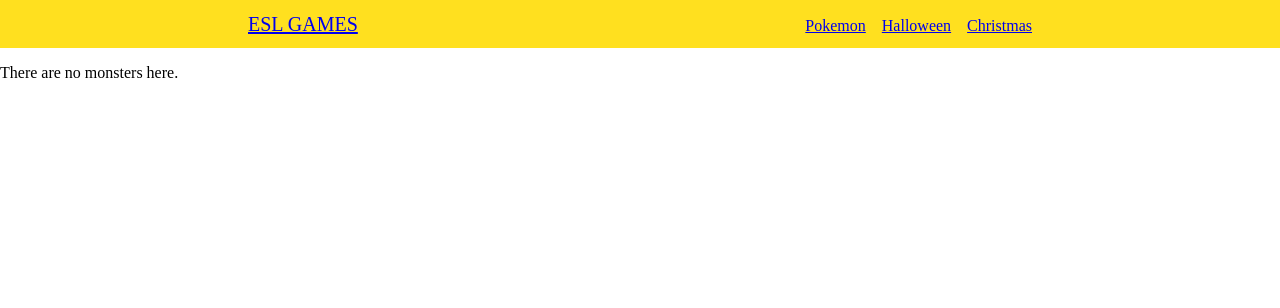
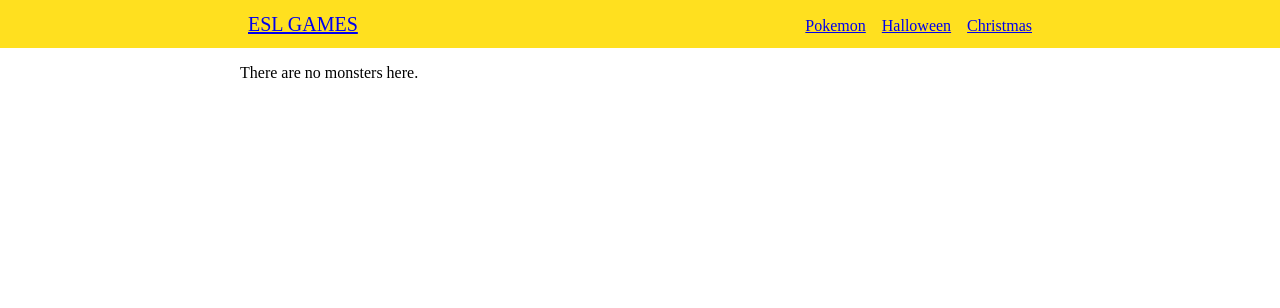
Before and after one commit to markoco14/pokemon, a FastAPI app: page /halloween/monsters/teach in a window 1280 px wide. Shown: the top 308 px of the page. Run offline with FastAPI, Linux system fonts and the light colour scheme; data comes from the database, SQL or seed files in the repository; data that the repository does not hold is empty; some libraries are stand-ins or nearby versions.

Commit message:
fix halloween teach carousel

```diff
--- a/src/templates/halloween/monsters/teach.html
+++ b/src/templates/halloween/monsters/teach.html
@@ -3,8 +3,7 @@
 {% block title %}<title>Halloween Monsters | Teach</title>{% endblock title %}
 
 {% block content %}
-    <div class="max-w-[800px] mx-auto px-2">
-        <section class="mb-4">
+    <div class="wrapper">
         {% if monsters %}
         <ul class="carousel">
             {% for monster in monsters %}
@@ -19,6 +18,5 @@
         {% else %}
         <p>There are no monsters here.</p>
         {% endif %}
-        </section>
     </div>
 {% endblock content %}
```
Lines whose indentation alone changed are shown as unchanged.
